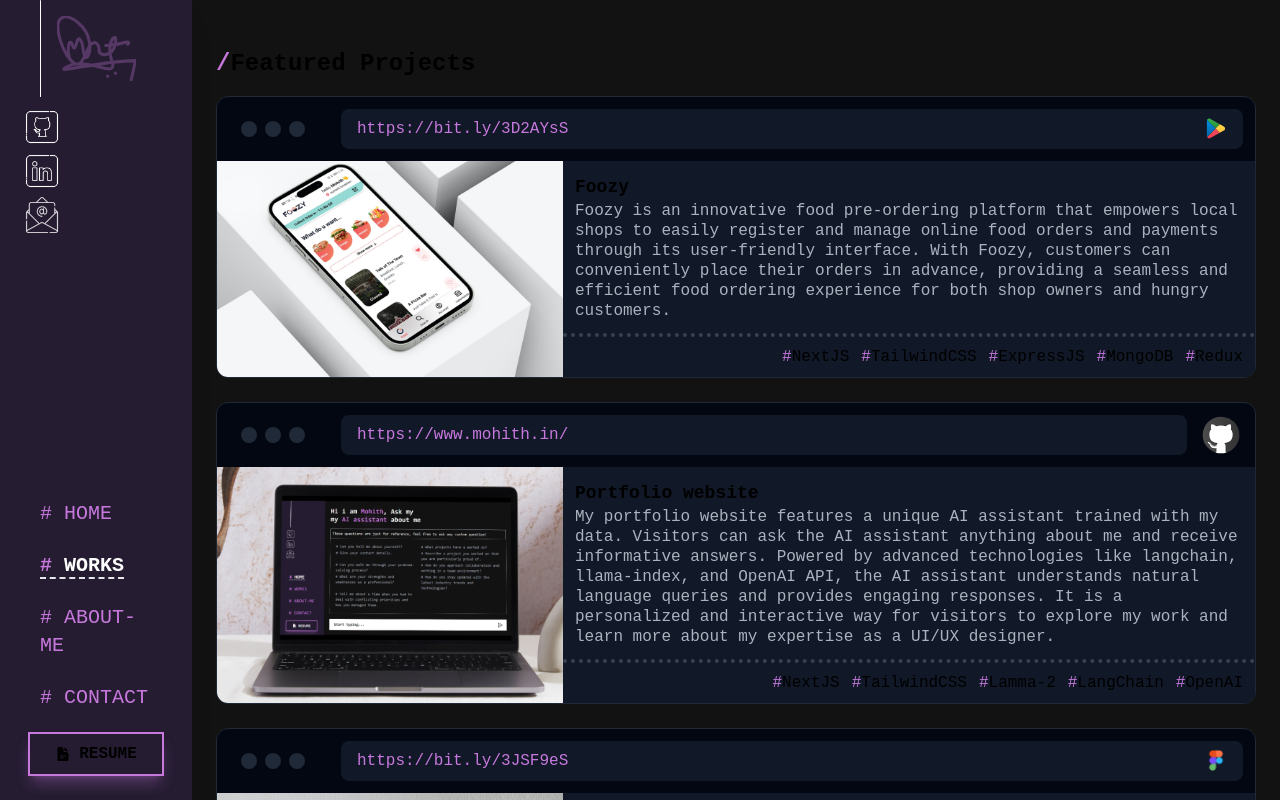
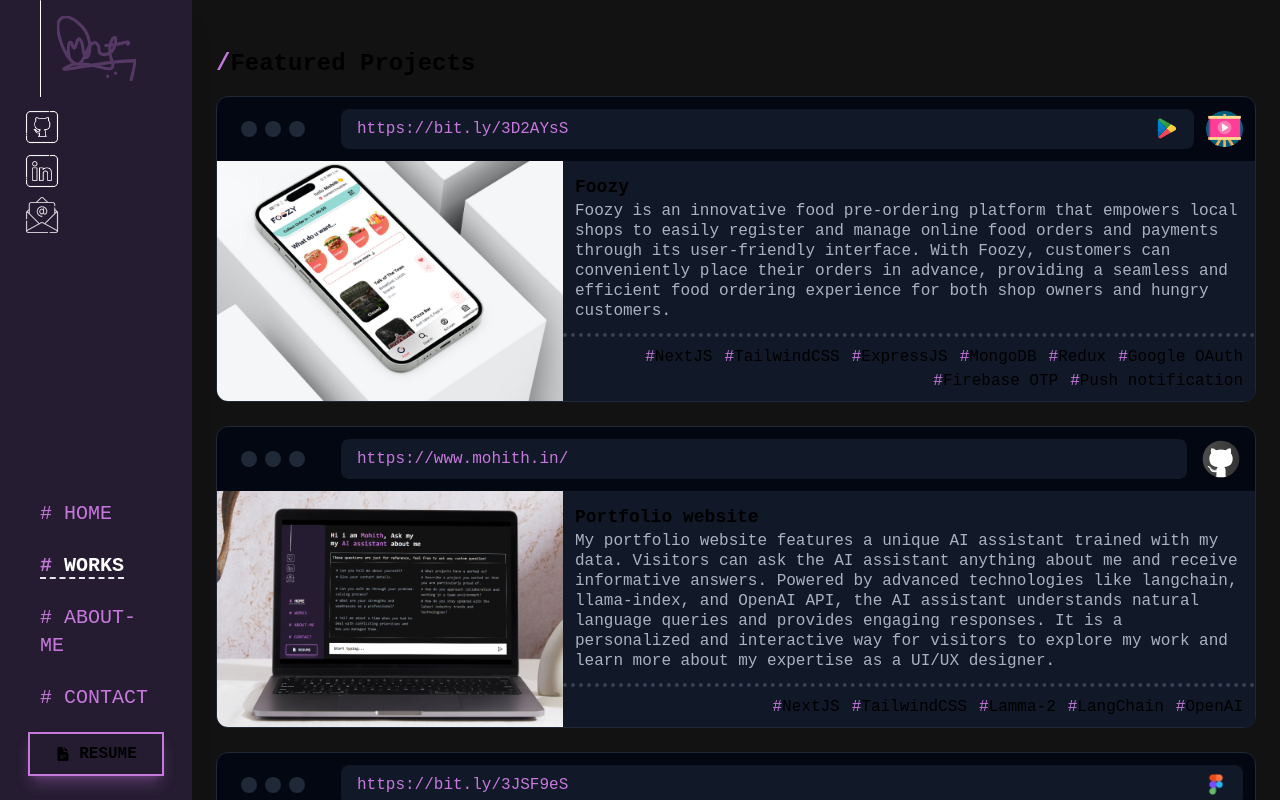
Before and after one commit to Mohith-Kumar28/my_portfolio, a Next.js app: page /works in a window 1280 px wide. Built offline with nearby package versions, Linux system fonts and the light colour scheme.

Commit message:
added project

```diff
--- a/components/works/FeaturedCard.jsx
+++ b/components/works/FeaturedCard.jsx
@@ -20,8 +20,13 @@ const FeaturedCard = ({project}) => {
       <span className='w-20 truncate md:w-full'>{project.live_link}</span>
    {project.live_icon&& <span className=' w-6'> <Image  alt='icon' width={100} height={100} src={project.live_icon}/></span>}
     </div></Link>
+    {project.presentation_link&&
+    <Link target='_blank' className='w-8 md:w-10 my-auto mr-3' href={project.presentation_link}>
+    <Image className=' ' alt='icon' width={100} height={100} src={'/assets/icons/pptIcon.png'}/>
+    </Link>
+}
     {project.github_link&&
-    <Link className='w-8 md:w-12 my-auto mr-3' href={project.github_link}>
+    <Link target='_blank' className='w-8 md:w-12 my-auto mr-3' href={project.github_link}>
     <Image className=' ' alt='icon' width={100} height={100} src={'/assets/icons/githubIcon.svg'}/>
     </Link>
 }
--- a/components/works/Works.jsx
+++ b/components/works/Works.jsx
@@ -10,7 +10,8 @@ const Works = () => {
             description:'Foozy is an innovative food pre-ordering platform that empowers local shops to easily register and manage online food orders and payments through its user-friendly interface. With Foozy, customers can conveniently place their orders in advance, providing a seamless and efficient food ordering experience for both shop owners and hungry customers.',
             live_link:'https://bit.ly/3D2AYsS',
             github_link:'',
-            skills:['NextJS','TailwindCSS','ExpressJS','MongoDB',"Redux"],
+            presentation_link:'https://bit.ly/3NLoNWo',
+            skills:['NextJS','TailwindCSS','ExpressJS','MongoDB',"Redux","Google OAuth","Firebase OTP","Push notification"],
             live_icon:'/assets/icons/playStoreIcon.svg'
         },
         {
@@ -32,18 +33,19 @@ const Works = () => {
             live_icon:'/assets/icons/figmaIcon.png'
         },
 
+        {
+            img:'/assets/works/4.png',
+            name:'WhatTo website',
+            description:"My debut real-world website developed during my web development journey. Never feel bored again as you explore an array of top recommended videos or share your personal favorites on YouTube. With Django and authentication, this project marks my first step into the world of web development, and I'm excited to continue honing my skills.",
+            live_link:'https://bit.ly/3q8fojV',
+            github_link:'https://github.com/Mohith-Kumar28/whatto',
+            skills:['Django','Web Development','Python'],
+            live_icon:'/assets/icons/webIcon.png'
+        },
+
     ]
     const miniProjects=[
 
-        {
-            img:'/assets/works/3.png',
-            name:'WhatTo website',
-            description:"",
-            live_link:'https://bit.ly/3q8fojV',
-            github_link:'https://github.com/Mohith-Kumar28/whatto',
-            skills:['Django','Web Development'],
-            live_icon:'/assets/icons/webIcon.png'
-        },
         {
             img:'',
             name:'Portfolio UI/UX',
```
Also changed, not shown: public/assets/icons/pptIcon.png (added), public/assets/works/4.png (added).
